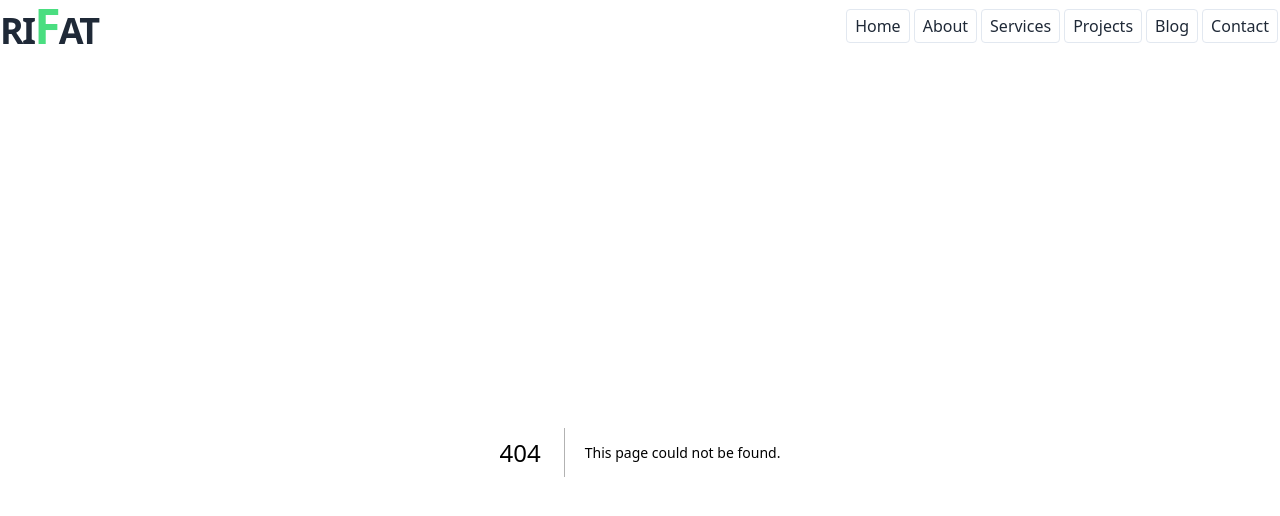
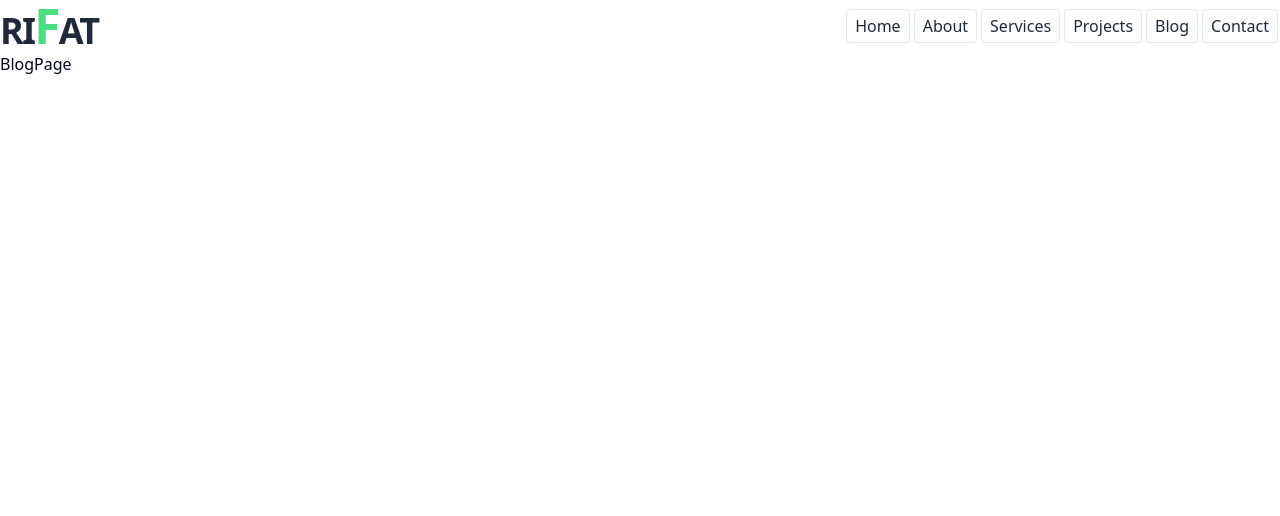
Before and after one commit to masumbillah360/rifat-portfolio, a Next.js app: page /blog in a window 1280 px wide. Before the commit this address had no page. Shown: the top 516 px of the page. Built offline with nearby package versions, Linux system fonts and the light colour scheme.

Commit message:
added blog page starter

```diff
--- /dev/null
+++ b/app/blog/page.tsx
@@ -0,0 +1,9 @@
+import React from 'react'
+
+const BlogPage = () => {
+  return (
+    <div>BlogPage</div>
+  )
+}
+
+export default BlogPage
```
